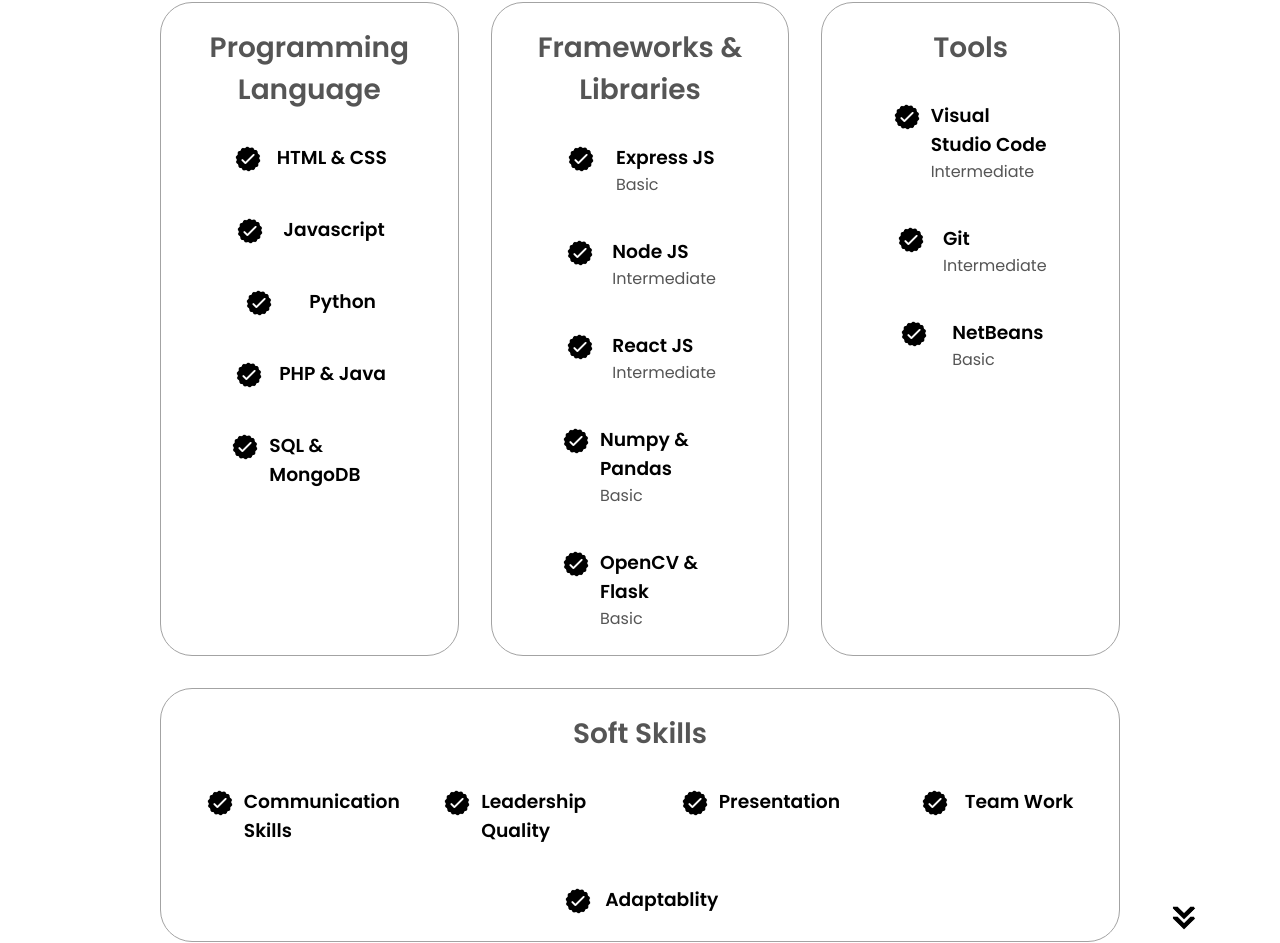
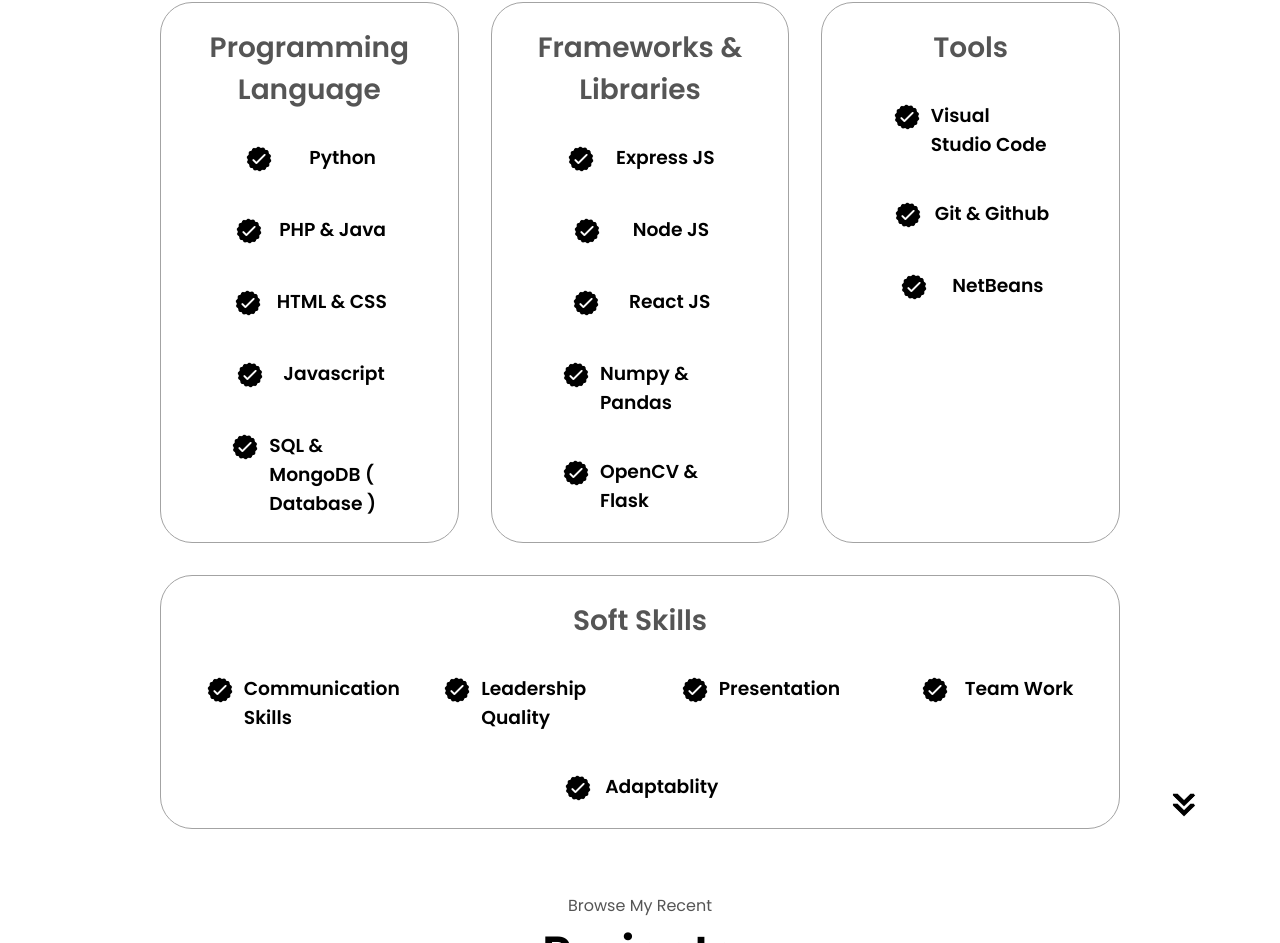
Before and after one commit to mani-prakash-007/Mani-Prakash-Portfolio, a plain HTML site: page index.html in a window 1280 px wide. Shown: the part 1823-2766 px from the top of the page. Drawn offline with Linux system fonts and the light colour scheme.

Commit message:
Resume and HTML modified

```diff
--- a/index.html
+++ b/index.html
@@ -139,6 +139,28 @@
                   class="icon"
                 />
                 <div>
+                  <h3>Python</h3>
+                  <p></p>
+                </div>
+              </article>
+              <article>
+                <img
+                  src="./assets/checkmark.png"
+                  alt="skill icon"
+                  class="icon"
+                />
+                <div>
+                  <h3>PHP&nbsp&&nbspJava</h3>
+                  <p></p>
+                </div>
+              </article>
+              <article>
+                <img
+                  src="./assets/checkmark.png"
+                  alt="skill icon"
+                  class="icon"
+                />
+                <div>
                   <h3>HTML&nbsp&&nbspCSS</h3>
                   <p></p>
                 </div>
@@ -161,29 +183,7 @@
                   class="icon"
                 />
                 <div>
-                  <h3>Python</h3>
-                  <p></p>
-                </div>
-              </article>
-              <article>
-                <img
-                  src="./assets/checkmark.png"
-                  alt="skill icon"
-                  class="icon"
-                />
-                <div>
-                  <h3>PHP&nbsp&&nbspJava</h3>
-                  <p></p>
-                </div>
-              </article>
-              <article>
-                <img
-                  src="./assets/checkmark.png"
-                  alt="skill icon"
-                  class="icon"
-                />
-                <div>
-                  <h3>SQL & MongoDB</h3>
+                  <h3>SQL & MongoDB ( Database )</h3>
                   <p></p>
                 </div>
               </article>
@@ -200,7 +200,7 @@
                 />
                 <div>
                   <h3>Express JS</h3>
-                  <p>Basic</p>
+                  <p></p>
                 </div>
               </article>
               <article>
@@ -211,7 +211,7 @@
                 />
                 <div>
                   <h3>Node JS</h3>
-                  <p>Intermediate</p>
+                  <p></p>
                 </div>
               </article>
               <article>
@@ -222,7 +222,7 @@
                 />
                 <div>
                   <h3>React JS</h3>
-                  <p>Intermediate</p>
+                  <p></p>
                 </div>
               </article>
               <article>
@@ -233,7 +233,7 @@
                 />
                 <div>
                   <h3>Numpy & Pandas</h3>
-                  <p>Basic</p>
+                  <p></p>
                 </div>
               </article>
               <article>
@@ -244,7 +244,7 @@
                 />
                 <div>
                   <h3>OpenCV & Flask</h3>
-                  <p>Basic</p>
+                  <p></p>
                 </div>
               </article>
             </div>
@@ -260,7 +260,7 @@
                 />
                 <div>
                   <h3>Visual Studio Code</h3>
-                  <p>Intermediate</p>
+                  <p></p>
                 </div>
               </article>
               <article>
@@ -270,8 +270,8 @@
                   class="icon"
                 />
                 <div>
-                  <h3>Git</h3>
-                  <p>Intermediate</p>
+                  <h3>Git & Github</h3>
+                  <p></p>
                 </div>
               </article>
               <article>
@@ -282,7 +282,7 @@
                 />
                 <div>
                   <h3>NetBeans</h3>
-                  <p>Basic</p>
+                  <p></p>
                 </div>
               </article>
             </div>
```
Also changed, not shown: 1 other file.
